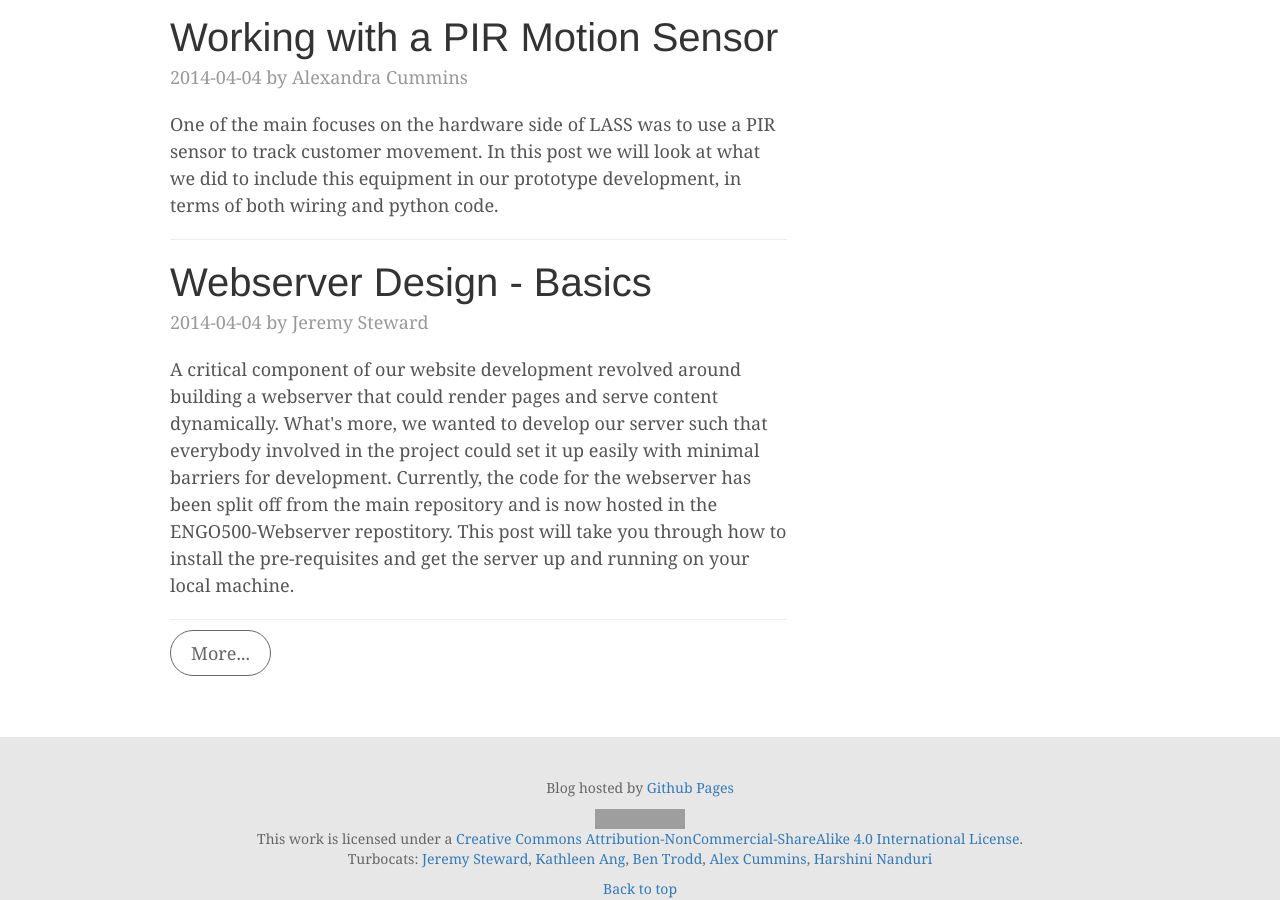
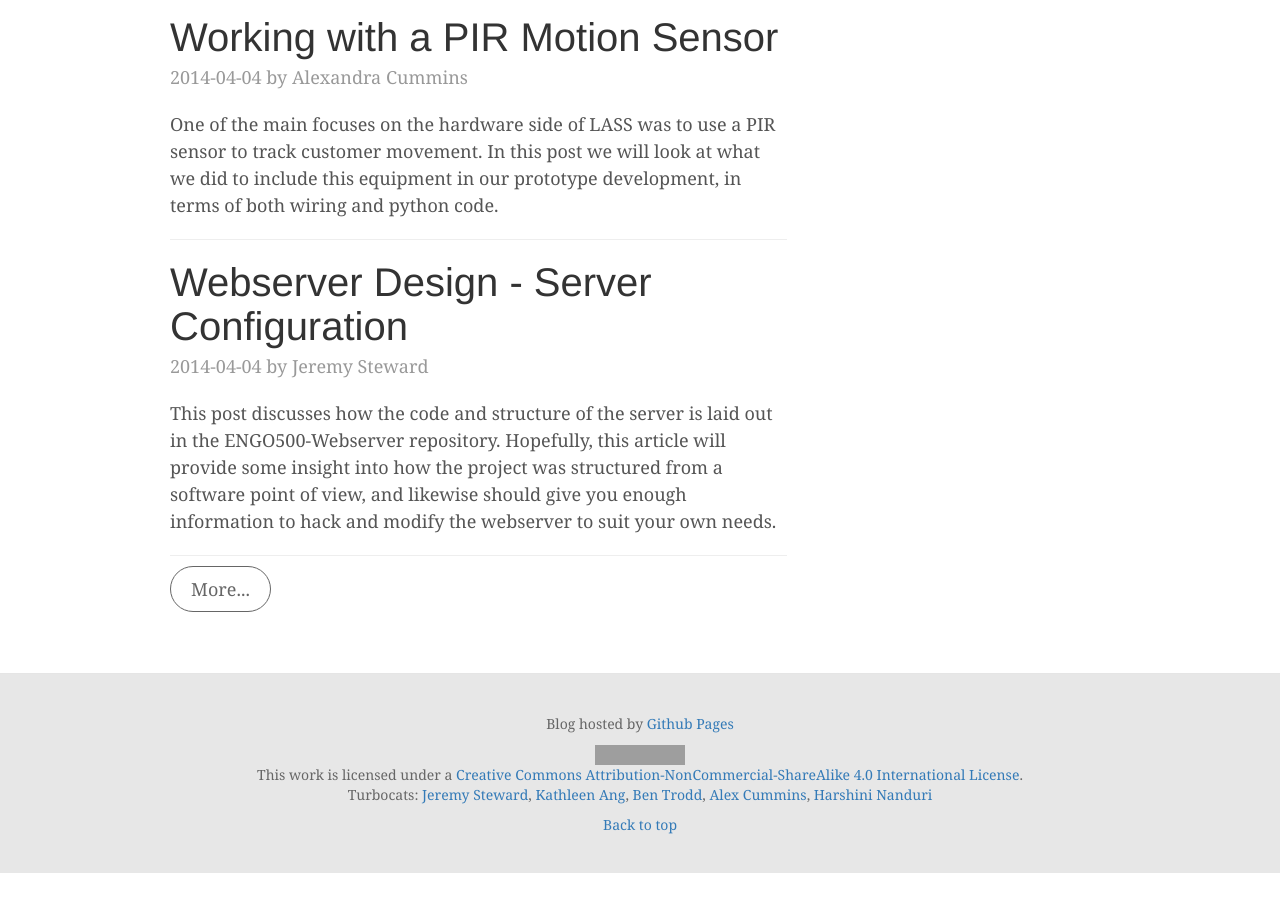
Before and after one commit to ThatGeoGuy/ENGO500, a Jekyll site: the page built from index.html, in a window 1280 px wide and 900 px high, scrolled down 963 px. Built offline with Jekyll 4.4.1, drawn with Linux system fonts in a browser that asks for light colours; nearby versions of some CDN libraries; after the commit the page ends 1836 px from its top, so only the background shows below that; some of the changed lines change nothing that is shown; grey boxes are pictures that could not be loaded.

Commit message:
Finished server conf / organization post

```diff
--- a/_posts/2014-04-04-webserver-design-server-configuration.markdown
+++ b/_posts/2014-04-04-webserver-design-server-configuration.markdown
@@ -1,6 +1,5 @@
 ---
 
-published: false
 layout: post
 title: Webserver Design - Server Configuration
 author: Jeremy Steward
@@ -20,7 +19,6 @@
     ENGO500-Webserver/
     ├── config
     ├── models
-    ├── mongo
     ├── public
     │   ├── css
     │   ├── img
@@ -45,3 +43,27 @@
     app.get(route, handler);
 
 Where route is the name of the path on the site (e.g. /login), and handler is a callback function that takes in two arguments (a request and a response) and tells the application what to do once a request is found for that route. Since `server.js` has been configured to allow for [Nunjucks](http://jlongster.github.io/nunjucks/) templating, it's easy to return a simple template rendered from our views in our MVC framework.
+
+### Views (views/)
+
+As could be expected, the `views/` folder represents the *view* portion of our MVC framework. As mentioned previously, we used Nunjucks (Jinja2) style templates, from within the [Express.js](http://expressjs.org) framework. Effectively this means that our views consist of a series of templates that structure the basic content that populates the website. The majority of these are derived from `views/base.html`, which provides the base template for the entire site. From there, several blocks are defined, including a CSS block for adding additional stylesheets, a CONTENT block for adding content dynamically depending on the page, and a SCRIPTS block, which allows users to add specific JavaScript files for each different page type. This is especially important, as it is not necessary to add the layout creator functionality to every page, but just for the pages that require it.
+
+A couple of *includes* are also defined within views, namely the header and footer of the website. Unlike `views/base.html` and those that inherit from it, the includes are files that are merely substituted into files that require them, but don't need inheritance based on the page being viewed. The header and the footer of the site are good examples for how includes work within our project, as they do not change between pages.
+
+### Public (public/)
+
+The `public/` folder as it is, exists for the purpose of storing static files that will be served directly from the server. Page stylesheets, client-side JavaScript files, and images are all types of files that would ideally be stored in the public folder. Even static html files can be hosted within the `public/` directory, however, this is typically unwise for several reasons.
+
+First and foremost, it's typically easier to create additional pages using templates, which will also give you a consistent style across your page (since the template will take care of common stylistic traits). Furthermore, because of the way Express.js works, templates and routes defined in the `routes/getHandlers.js` file are rendered with priority over static files. In the case that a static file has the same name as one of the routes in `routes/getHandlers.js`, the application will return the corresponding route instead of the static file. In practice, you typically will want to define most of your content through `views/`, and use `public/` for stylesheets and client-side JavaScript files.
+
+### Models (models/)
+
+Like with the views directory, the `models/` directory specifies the *models* component of our MVC framework. In particular, this directory only contains one file, which defines the model that defines our database. The specifics of the model itself are saved for another post, but if you want to extend our model beyond login information and store layout data, modifying or adding a schema to this folder would be the first place to start. Note that it may also be necessary to edit other areas of the code to accomodate new models, however this will vary depending on the scale of change you wish to make.
+
+### Configuration (/config)
+
+Lastly, configuration for various components within the *controllers* is put in the `config/` folder. An example is the global configuration, which lies in `config.js`. In particular, we defined two configuration types: development and production. This way, our server can run in either mode, and change the configuration dynamically without having to change anything between the two servers.
+
+`config/passportConfiguration.js` defines the structure for using local authentication with the [Passport](http://passportjs.org). This is complementary to `config/auth.js`, which provides some helper functions for checking user authentication. While it seems strange to put the helper functions there, they were placed for convenience as they directly relate to Passport itself, and are typically used in conjunction when passport is used or called.
+
+With the brief descriptions above, you should be able to find and change much of the code within the project. Moreover, the importance of splitting the project into separate components such as outlined above should be considered. In many cases, small changes to various components (such as in the templates within the `views/` folder) can result in large changes across the site. However, since this separation decouples much of the data and the logic of the application, we find that even if large changes occur, they seldom affect other pieces of the code. The most strongly coupled piece of code above is likely to be the model(s). This is an unfortunate necessity of an application that requires authentication, but it is manageable since extending the model is possible without affecting more than two or three different files at most (i.e. even if you extend the model, you won't have to extend the existing routes and handlers, etc.).
```
